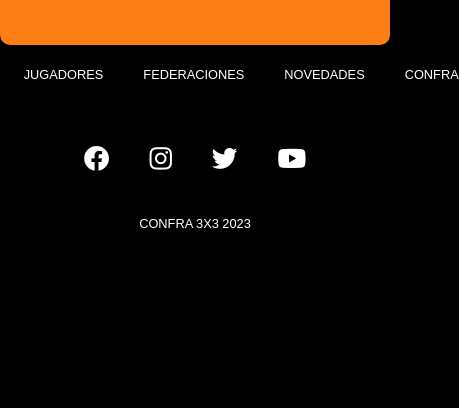
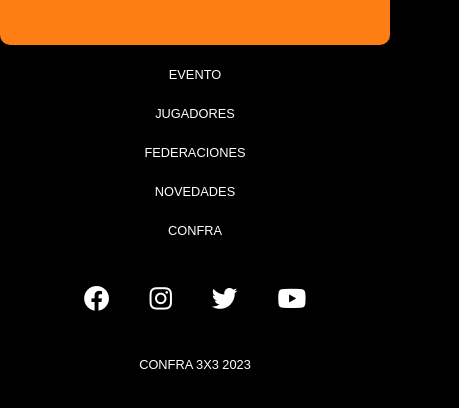
Before and after one commit to fedeueno/confranikkei, a website: page index.html in a window 390 px wide. Shown: the part 2207-2615 px from the top of the page, 459 px wide, since content can reach past the window. Before the commit the page ends 2476 px from the top, so only its background shows below. Drawn offline with Linux system fonts and the light colour scheme; a web font is replaced by a local one.

Commit message:
cambios linea 23 footer.scss

```diff
--- a/scss/_footer.scss
+++ b/scss/_footer.scss
@@ -18,6 +18,13 @@ footer{
             color: #ffffff;
             text-decoration: none;
         }
+    }
+}
+@media screen and (max-width:576px){
+    .footer__nav--row{
+        display: block;
+        text-align: center;
+        padding-left: 0;
     }
 }
 .footer__socials{
```
Also changed, not shown: css/main.css.
